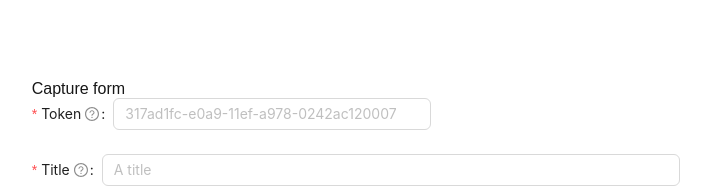
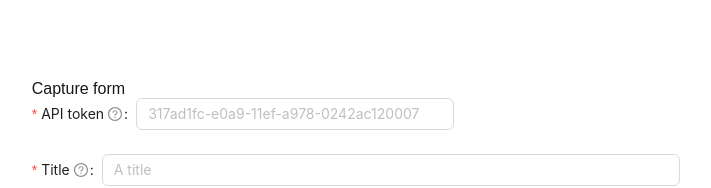
Before and after one commit to Renegatto/hardtask-test, a Next.js app: page / in a window 1280 px wide. Shown: the top 188 px of the page, without its empty margins (284-995 px from the left). Built offline with nearby package versions, Linux system fonts and the light colour scheme.

Commit message:
Fix form

```diff
--- a/src/app/new-hardtask/components/task-form.tsx
+++ b/src/app/new-hardtask/components/task-form.tsx
@@ -31,15 +31,21 @@ export const TaskForm: FC<TaskFormProps> = ({onSubmit,isTransition}) => {
   },[form])
   const handleSubmit = (submittedForm: unknown): void =>
     onSubmit(formSchema.parse(submittedForm))
-  return <Form form={form} onFinish={handleSubmit} disabled={isTransition}>
+  const budgetFrom: number | undefined = Form.useWatch(formFields.budgetFrom,form)
+  return <Form
+      form={form}
+      onFinish={handleSubmit}
+      disabled={isTransition}>
+
     <Form.Item
+      validateDebounce={100}
       name={formFields.token}
-      label="Token"
-      tooltip="UUID v4 token of the task"
+      label="API token"
+      tooltip="UUID v4 token that provides an access to the API"
       rules={[
-        {required: true, message: 'Please specify task ID'},
+        {required: true, message: 'Please specify API token'},
         { validator: (_,value) =>
-          validateViaZod(z.string().uuid(),'Invalid UUID')(value)
+          validateViaZod(z.string().uuid().optional(),'Invalid UUID')(value)
         },
       ]}
     >
@@ -52,10 +58,11 @@ export const TaskForm: FC<TaskFormProps> = ({onSubmit,isTransition}) => {
       name={formFields.title}
       label="Title"
       tooltip="Hardtask title"
+      validateDebounce={100}
       rules={[
         {required: true, message: 'Please specify the task title'},
         { validator: (_,value) =>
-          validateViaZod(z.string(),'Invalid string')(value)
+          validateViaZod(z.string().optional(),'Invalid string')(value)
         },
       ]}
     >
@@ -67,10 +74,11 @@ export const TaskForm: FC<TaskFormProps> = ({onSubmit,isTransition}) => {
       name={formFields.description}
       label="Description"
       tooltip="Detailed description of the task."
+      validateDebounce={100}
       rules={[
         {required: true, message: 'Please specify the task description'},
         { validator: (_,value) =>
-          validateViaZod(z.string(),'Invalid string')(value)
+          validateViaZod(z.string().optional(),'Invalid string')(value)
         },
       ]}
     >
@@ -80,6 +88,7 @@ export const TaskForm: FC<TaskFormProps> = ({onSubmit,isTransition}) => {
     </Form.Item>
     <Form.Item
       name={formFields.tags}
+      validateDebounce={100}
       rules={[
         { validator: (_,value) =>
           validateViaZod(z.array(z.string()),'Invalid tags')(value)
@@ -95,11 +104,12 @@ export const TaskForm: FC<TaskFormProps> = ({onSubmit,isTransition}) => {
     <Flex>
       <Form.Item
         name={formFields.budgetFrom}
+        validateDebounce={100}
         rules={[
           {required: true, message: 'Please specify the minimal budget'},
           { validator: (_,value) =>
             validateViaZod(
-              z.number().nonnegative(),'Invalid nonnegative number'
+              z.number().nonnegative().optional(),'Invalid nonnegative number'
             )(value)
           },
         ]}
@@ -115,6 +125,7 @@ export const TaskForm: FC<TaskFormProps> = ({onSubmit,isTransition}) => {
       </Form.Item>
       <Form.Item
         name={formFields.budgetTo}
+        validateDebounce={100}
         rules={[{
           required: true,
           message: 'Please specify the maximal budget',
@@ -122,7 +133,7 @@ export const TaskForm: FC<TaskFormProps> = ({onSubmit,isTransition}) => {
         ({getFieldValue}) => ({
           validator: async (_,value) => {
             await validateViaZod(
-              z.number().nonnegative(),'Invalid nonnegative number'
+              z.number().nonnegative().optional(),'Invalid nonnegative number'
             )(value)
             if (value <= getFieldValue(formFields.budgetFrom))
               await Promise.reject('Max budget can not be less than min budget')
@@ -135,20 +146,21 @@ export const TaskForm: FC<TaskFormProps> = ({onSubmit,isTransition}) => {
           style={{gridArea: 'to'}}
           step={1000} // maybe sync values with 'from' so it is never less
           addonAfter="₽"
-          min={0}
+          min={budgetFrom || 0}
           placeholder='50000'
         />
       </Form.Item>
     </Flex>
     <Form.Item
       name={formFields.deadlineDays}
+      validateDebounce={100}
       label='Deadline'
       tooltip='Deadline in days.'
       rules={[
         {required: true, message: 'Please specify the task deadline'},
         { validator: (_,value) =>
           validateViaZod(
-            z.number().positive(),'Invalid positive number'
+            z.number().positive().optional(),'Invalid positive number'
           )(value)
         },
       ]}
@@ -157,6 +169,7 @@ export const TaskForm: FC<TaskFormProps> = ({onSubmit,isTransition}) => {
     </Form.Item>
     <Form.Item
       name={formFields.reminds}
+      validateDebounce={100}
       label='Reminds'
       initialValue={3}
       tooltip='How many times to remind the applicant about the deadline.'
@@ -191,6 +204,7 @@ export const TaskForm: FC<TaskFormProps> = ({onSubmit,isTransition}) => {
       name={formFields.freelancers}
       label='Workload'
       initialValue={1}
+      validateDebounce={100}
       tooltip='How many freelancers needed to get the work done.'
       rules={[
         { validator: (_,value) =>
```
